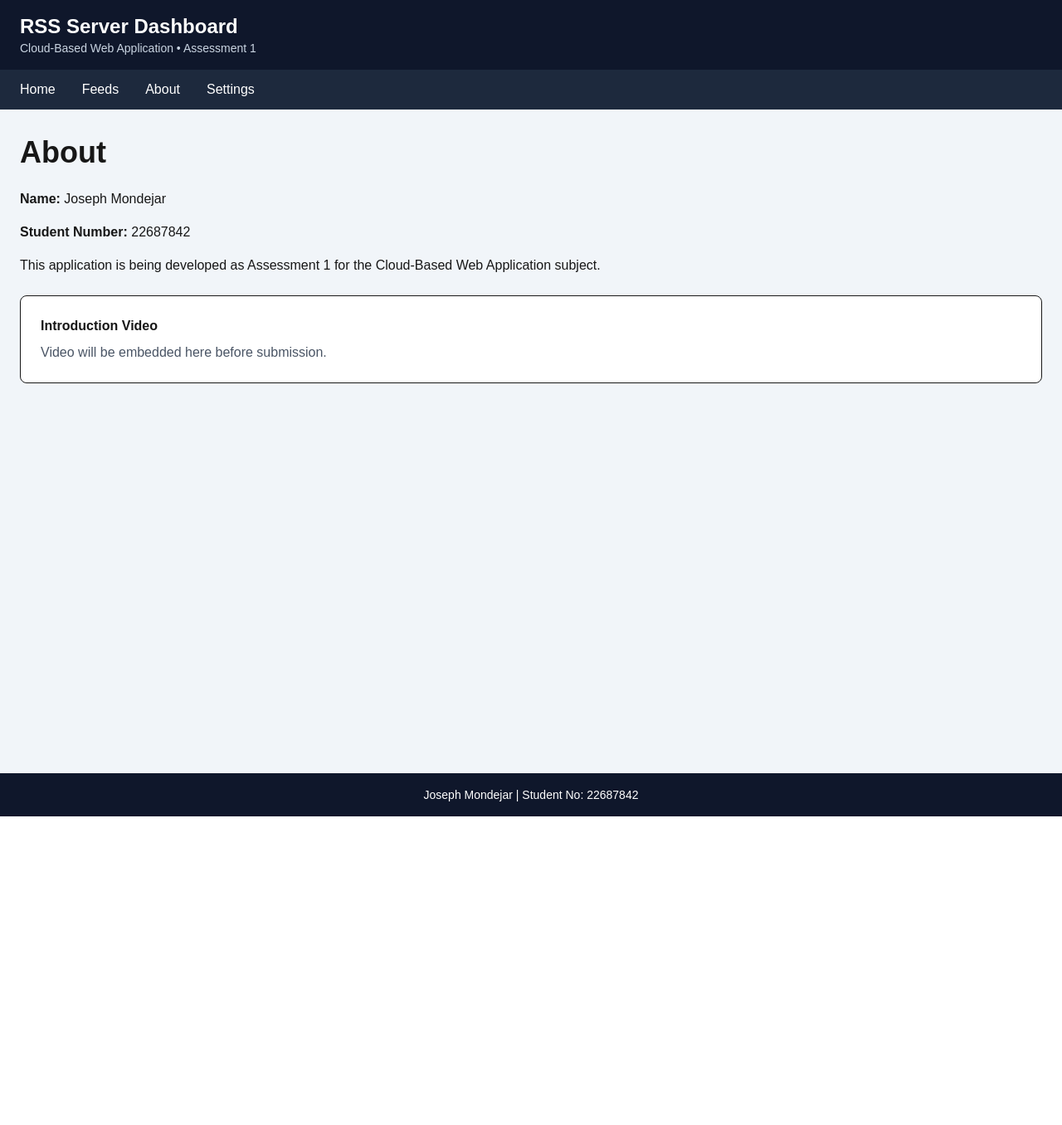
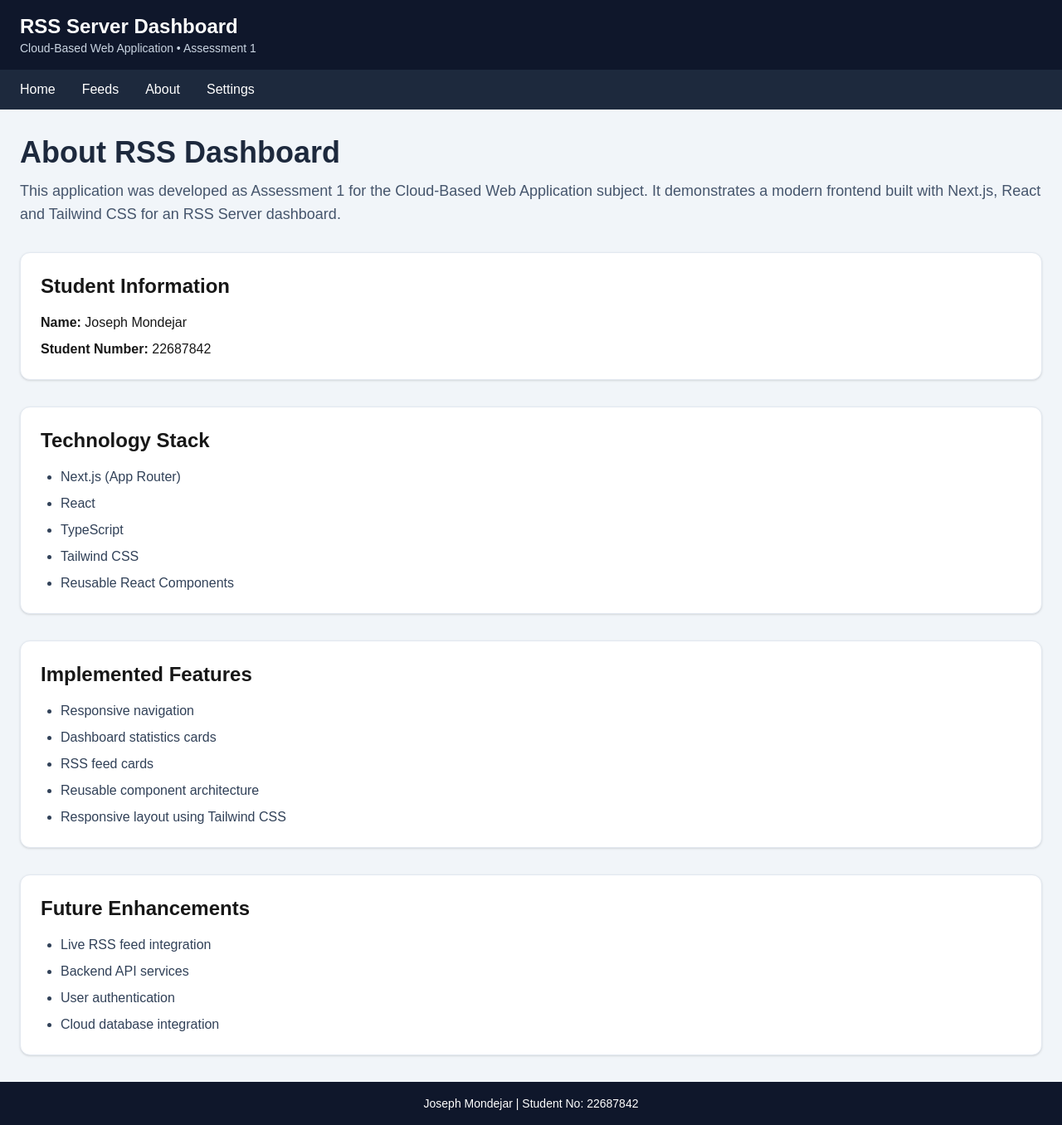
Before and after one commit to josephtipo/rss-lms-frontend, a Next.js app: page /about in a window 1280 px wide. Shown: the whole page at 83% size. Before the commit the page ends 984 px from the top, so only its background shows below. Built offline with nearby package versions, Linux system fonts and the light colour scheme.

Commit message:
Complete Assessment 1 UI, documentation and application pages

```diff
--- a/app/about/page.tsx
+++ b/app/about/page.tsx
@@ -1,30 +1,73 @@
 export default function AboutPage() {
   return (
-    <>
-      <h1 className="text-4xl font-bold mb-6">About</h1>
+    <div className="space-y-8">
+      <section>
+        <h1 className="mb-3 text-4xl font-bold text-slate-800">
+          About RSS Dashboard
+        </h1>
 
-      <p className="mb-4">
-        <strong>Name:</strong> Joseph Mondejar
-      </p>
+        <p className="text-lg text-slate-600">
+          This application was developed as Assessment 1 for the
+          Cloud-Based Web Application subject. It demonstrates a modern
+          frontend built with Next.js, React and Tailwind CSS for an
+          RSS Server dashboard.
+        </p>
+      </section>
 
-      <p className="mb-4">
-        <strong>Student Number:</strong> 22687842
-      </p>
+      <section className="rounded-xl border border-slate-200 bg-white p-6 shadow-sm">
+        <h2 className="mb-4 text-2xl font-semibold">
+          Student Information
+        </h2>
 
-      <p className="mb-6">
-        This application is being developed as Assessment 1 for the
-        Cloud-Based Web Application subject.
-      </p>
-
-      <div className="rounded-lg border p-6 bg-white">
-        <p className="font-semibold mb-2">
-          Introduction Video
+        <p className="mb-2">
+          <strong>Name:</strong> Joseph Mondejar
         </p>
 
-        <p className="text-gray-600">
-          Video will be embedded here before submission.
+        <p>
+          <strong>Student Number:</strong> 22687842
         </p>
-      </div>
-    </>
+      </section>
+
+      <section className="rounded-xl border border-slate-200 bg-white p-6 shadow-sm">
+        <h2 className="mb-4 text-2xl font-semibold">
+          Technology Stack
+        </h2>
+
+        <ul className="list-disc space-y-2 pl-6 text-slate-700">
+          <li>Next.js (App Router)</li>
+          <li>React</li>
+          <li>TypeScript</li>
+          <li>Tailwind CSS</li>
+          <li>Reusable React Components</li>
+        </ul>
+      </section>
+
+      <section className="rounded-xl border border-slate-200 bg-white p-6 shadow-sm">
+        <h2 className="mb-4 text-2xl font-semibold">
+          Implemented Features
+        </h2>
+
+        <ul className="list-disc space-y-2 pl-6 text-slate-700">
+          <li>Responsive navigation</li>
+          <li>Dashboard statistics cards</li>
+          <li>RSS feed cards</li>
+          <li>Reusable component architecture</li>
+          <li>Responsive layout using Tailwind CSS</li>
+        </ul>
+      </section>
+
+      <section className="rounded-xl border border-slate-200 bg-white p-6 shadow-sm">
+        <h2 className="mb-4 text-2xl font-semibold">
+          Future Enhancements
+        </h2>
+
+        <ul className="list-disc space-y-2 pl-6 text-slate-700">
+          <li>Live RSS feed integration</li>
+          <li>Backend API services</li>
+          <li>User authentication</li>
+          <li>Cloud database integration</li>
+        </ul>
+      </section>
+    </div>
   );
 }
--- a/app/feeds/page.tsx
+++ b/app/feeds/page.tsx
@@ -1,15 +1,62 @@
+import FeedCard from "@/components/FeedCard";
+import { feeds } from "@/data/feeds";
+
 export default function FeedsPage() {
   return (
-    <>
-      <h1 className="text-4xl font-bold mb-6">RSS Feeds</h1>
+    <div className="space-y-8">
+      <section>
+        <h1 className="mb-3 text-4xl font-bold text-slate-800">
+          RSS Feeds
+        </h1>
 
-      <p className="mb-6">
-        RSS feed items will be displayed here in Assessment 2.
-      </p>
+        <p className="text-lg text-slate-600">
+          Browse the RSS feeds currently configured in the dashboard.
+          Backend integration will be implemented in Assessment 2.
+        </p>
+      </section>
 
-      <div className="rounded-lg border bg-white p-6">
-        No RSS feeds available.
-      </div>
-    </>
+      <section className="grid gap-6 md:grid-cols-3">
+        <div className="rounded-xl border border-slate-200 bg-white p-6 shadow-sm">
+          <p className="text-sm uppercase tracking-wide text-slate-500">
+            Total Feeds
+          </p>
+
+          <h2 className="mt-2 text-4xl font-bold">
+            {feeds.length}
+          </h2>
+        </div>
+
+        <div className="rounded-xl border border-slate-200 bg-white p-6 shadow-sm">
+          <p className="text-sm uppercase tracking-wide text-slate-500">
+            Categories
+          </p>
+
+          <h2 className="mt-2 text-4xl font-bold">
+            3
+          </h2>
+        </div>
+
+        <div className="rounded-xl border border-slate-200 bg-white p-6 shadow-sm">
+          <p className="text-sm uppercase tracking-wide text-slate-500">
+            Status
+          </p>
+
+          <h2 className="mt-2 text-4xl font-bold text-green-600">
+            Online
+          </h2>
+        </div>
+      </section>
+
+      <section className="grid gap-6 md:grid-cols-3">
+        {feeds.map((feed) => (
+          <FeedCard
+            key={feed.id}
+            title={feed.title}
+            category={feed.category}
+            summary={feed.summary}
+          />
+        ))}
+      </section>
+    </div>
   );
 }
--- a/app/settings/page.tsx
+++ b/app/settings/page.tsx
@@ -1,17 +1,74 @@
 export default function SettingsPage() {
   return (
-    <>
-      <h1 className="text-4xl font-bold mb-6">
-        Settings
-      </h1>
+    <div className="space-y-8">
+      <section>
+        <h1 className="mb-3 text-4xl font-bold text-slate-800">
+          Settings
+        </h1>
 
-      <p className="mb-6">
-        Application preferences will be managed here.
-      </p>
+        <p className="text-lg text-slate-600">
+          Configure application preferences and view the current dashboard
+          configuration. Interactive settings will be implemented in
+          Assessment 2.
+        </p>
+      </section>
 
-      <div className="rounded-lg border bg-white p-6">
-        Theme settings coming soon.
-      </div>
-    </>
+      <section className="rounded-xl border border-slate-200 bg-white p-6 shadow-sm">
+        <h2 className="mb-6 text-2xl font-semibold">
+          Dashboard Configuration
+        </h2>
+
+        <div className="space-y-5">
+          <div className="flex items-center justify-between border-b pb-3">
+            <span className="font-medium">Theme</span>
+            <span className="rounded-full bg-slate-100 px-3 py-1 text-sm">
+              Light Mode
+            </span>
+          </div>
+
+          <div className="flex items-center justify-between border-b pb-3">
+            <span className="font-medium">Notifications</span>
+            <span className="rounded-full bg-green-100 px-3 py-1 text-sm text-green-700">
+              Enabled
+            </span>
+          </div>
+
+          <div className="flex items-center justify-between border-b pb-3">
+            <span className="font-medium">RSS Refresh Interval</span>
+            <span className="rounded-full bg-blue-100 px-3 py-1 text-sm text-blue-700">
+              Every 15 minutes
+            </span>
+          </div>
+
+          <div className="flex items-center justify-between border-b pb-3">
+            <span className="font-medium">Application Version</span>
+            <span className="rounded-full bg-slate-100 px-3 py-1 text-sm">
+              v1.0.0
+            </span>
+          </div>
+
+          <div className="flex items-center justify-between">
+            <span className="font-medium">Backend Status</span>
+            <span className="rounded-full bg-amber-100 px-3 py-1 text-sm text-amber-700">
+              Assessment 2
+            </span>
+          </div>
+        </div>
+      </section>
+
+      <section className="rounded-xl border border-slate-200 bg-white p-6 shadow-sm">
+        <h2 className="mb-4 text-2xl font-semibold">
+          Planned Enhancements
+        </h2>
+
+        <ul className="list-disc space-y-2 pl-6 text-slate-700">
+          <li>Live RSS feed management</li>
+          <li>User authentication</li>
+          <li>Cloud database integration</li>
+          <li>Custom dashboard preferences</li>
+          <li>Dark mode support</li>
+        </ul>
+      </section>
+    </div>
   );
 }
```
Also changed, not shown: 1 other file (tests, documents, lock files or other folders).
